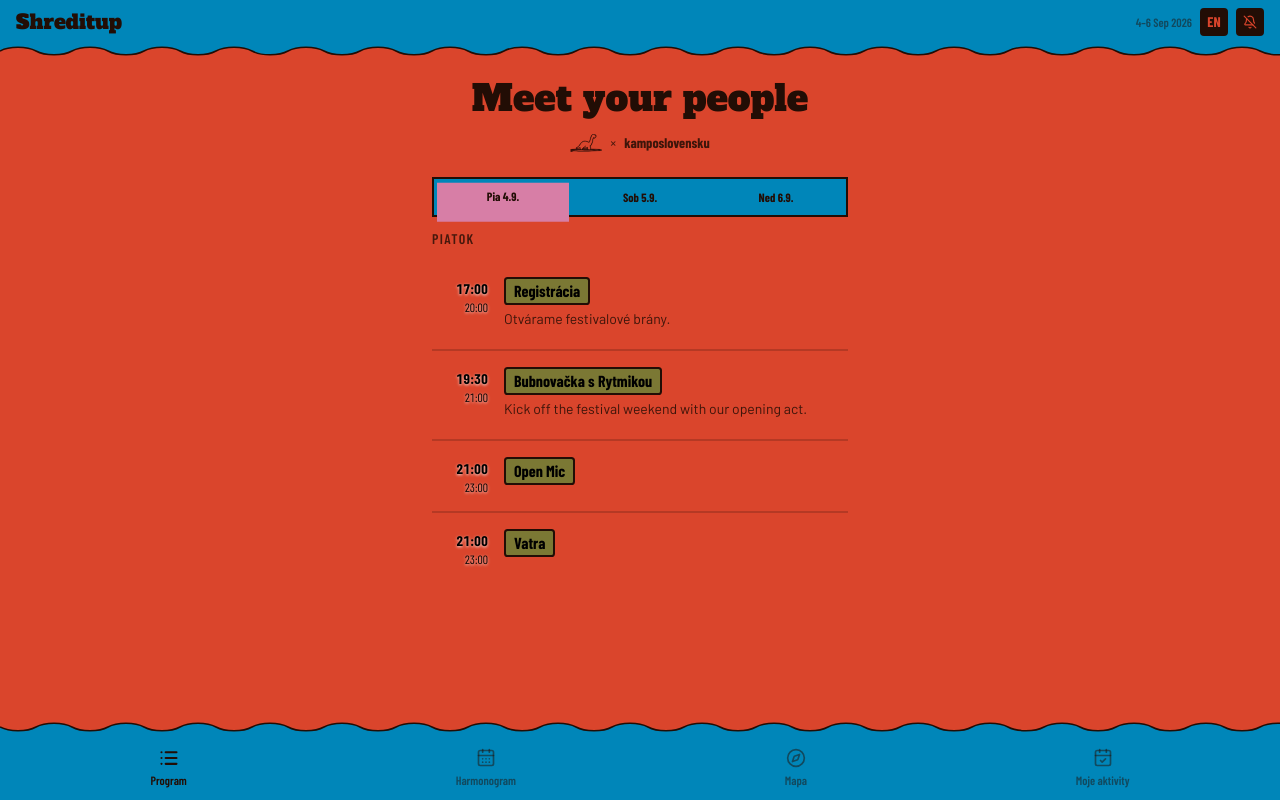
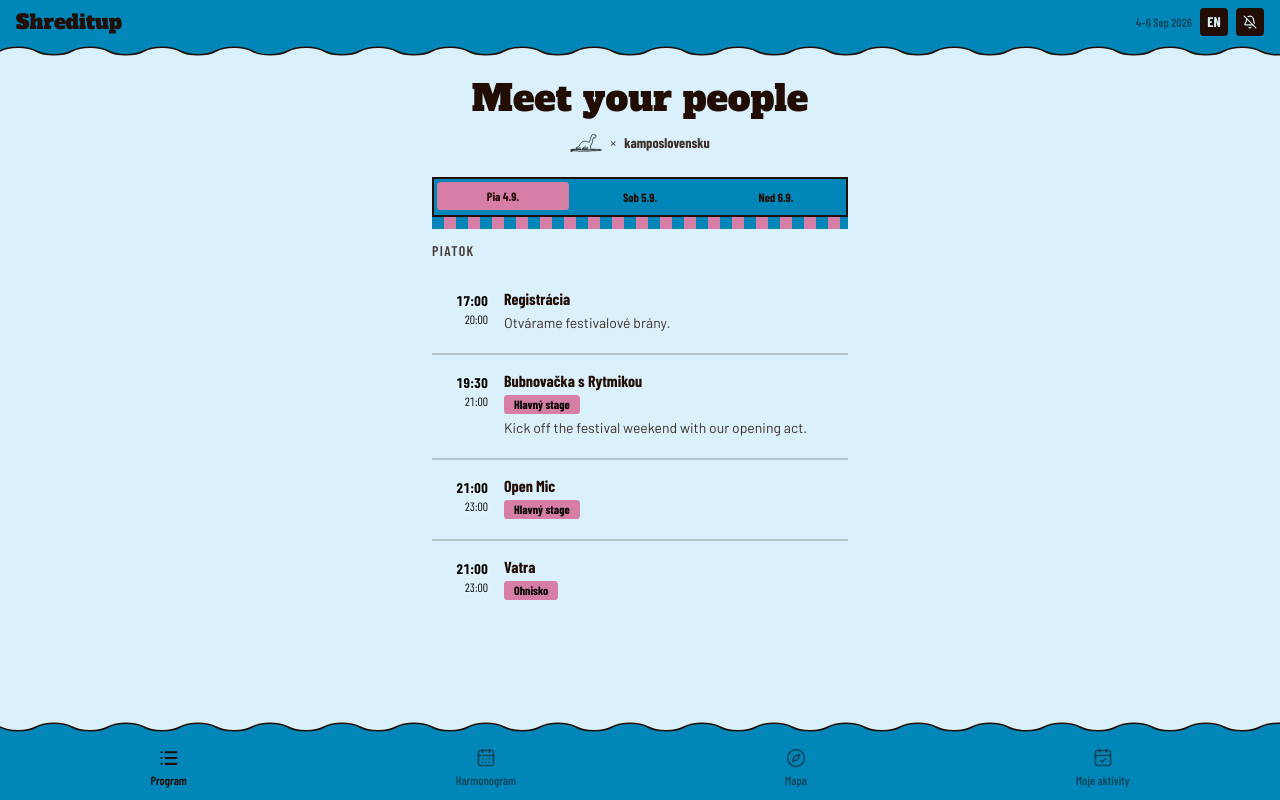
Before and after one commit to nikoleta01/shreditup, a Next.js app: page /program in a window 1280 px wide. Built offline with nearby package versions, Linux system fonts and the light colour scheme; no server answers.

Commit message:
fix(design): change colors

```diff
--- a/app/globals.css
+++ b/app/globals.css
@@ -39,40 +39,49 @@
   --radius-xl: calc(var(--radius) * 1.4);
 }
 
-/* ── Poster palette — light (orange-drenched) ── */
+/* ── Poster palette — "Light Sky" ──
+   Surface is a pale, cool sky pulled from the poster's own blue; the four
+   poster colors (blue, olive, pink, orange) now live on panels — header/nav,
+   badges, active states — instead of drenching the whole screen. Dark-brown
+   ink stays the body text everywhere, hitting ~11:1 on the pale field. */
 :root {
-  /* brand colors */
+  /* brand colors — fixed poster palette */
   --orange:  #da452c;
   --blue:    oklch(0.58 0.13 231);
   --pink:    oklch(0.70 0.12 352);
   --olive:   #7b7834;
   --ink:     oklch(0.19 0.04 42);
 
+  /* Surface. To try "Poster Paper" instead, swap the next line for:
+     --surface: oklch(0.955 0.018 78);   (warm off-white, ~12:1) */
+  --surface:       oklch(0.945 0.028 226);  /* pale sky — #daf1fb */
+  --surface-tint:  oklch(0.90 0.03 226);    /* subtle panel / hover / input fill */
+
   /* semantic tokens */
-  --background:          var(--orange);
+  --background:          var(--surface);
   --foreground:          var(--ink);
   --card:                var(--blue);
   --card-foreground:     var(--ink);
-  --popover:             var(--orange);
+  --popover:             var(--surface);
   --popover-foreground:  var(--ink);
   --primary:             var(--olive);
   --primary-foreground:  var(--ink);
   --secondary:           var(--pink);
   --secondary-foreground: var(--ink);
-  --muted:              oklch(0.54 0.16 32);
-  --muted-foreground:    oklch(0.35 0.05 42);
+  --muted:              var(--surface-tint);
+  --muted-foreground:    oklch(0.40 0.045 42);
   --accent:              var(--pink);
   --accent-foreground:   var(--ink);
   --destructive:         oklch(0.577 0.245 27.325);
   --border:              var(--ink);
-  --input:               oklch(0.54 0.16 32);
+  --input:               var(--surface-tint);
   --ring:                var(--ink);
   --radius:              0.375rem;
 
   --sidebar:             var(--olive);
   --sidebar-foreground:  var(--ink);
   --sidebar-primary:     var(--ink);
-  --sidebar-primary-foreground: var(--orange);
+  --sidebar-primary-foreground: var(--surface);
   --sidebar-accent:      var(--pink);
   --sidebar-accent-foreground: var(--ink);
   --sidebar-border:      var(--ink);
@@ -95,7 +104,7 @@
 
 /* ── Poster stripe divider ── */
 .stripe-divider {
-  height: 8px;
+  height: 12px;
   background-image: repeating-linear-gradient(
     90deg,
     var(--blue) 0px,
--- a/app/layout.tsx
+++ b/app/layout.tsx
@@ -49,7 +49,7 @@ export const viewport: Viewport = {
   userScalable: false,
   viewportFit: "cover",
   themeColor: [
-    { media: "(prefers-color-scheme: light)", color: "#d95a28" },
+    { media: "(prefers-color-scheme: light)", color: "#3D8DC5" },
     { media: "(prefers-color-scheme: dark)", color: "#241008" },
   ],
 };
--- a/app/program/page.tsx
+++ b/app/program/page.tsx
@@ -48,8 +48,20 @@ function ProgramCard({
         </span>
       </div>
       <div className="flex-1 space-y-1 pb-1">
-        <div className="flex flex-wrap items-center gap-2">
-          <WaveChip className="text-base">{p.title}</WaveChip>
+        <div>
+          <h3
+            className="text-base font-bold leading-tight text-foreground"
+            style={{ fontFamily: "var(--font-barlow-condensed)" }}
+          >
+            {p.title}
+          </h3>
+          {(p.location || (!p.activityId && p.category === "workshop")) && (
+            <div className="mt-1 flex flex-wrap items-center gap-2">
+              {p.location && (
+                <WaveChip className="text-xs">
+                  {t.locations[p.location]}
+                </WaveChip>
+              )}
               {!p.activityId && p.category === "workshop" && (
                 <span
                   className="text-xs font-bold text-foreground/60"
@@ -57,6 +69,8 @@ function ProgramCard({
                 >
                   {t.noRegistration}
                 </span>
+              )}
+            </div>
           )}
         </div>
         {p.description && (
--- a/components/day-tabs.tsx
+++ b/components/day-tabs.tsx
@@ -11,6 +11,9 @@ export function DayTabs({ activeDay, onChange }: DayTabsProps) {
   const { t } = useLang();
 
   return (
+    // Full-bleed to the screen edge on mobile (cancels the parent's px-4);
+    // sits inside the content column from `sm` up.
+    <div className="-mx-4 sm:mx-0">
       <div className="grid grid-cols-3 gap-1 border-2 border-foreground bg-card p-1">
         {([1, 2, 3] as const).map((day) => (
           <button
@@ -28,11 +31,8 @@ export function DayTabs({ activeDay, onChange }: DayTabsProps) {
             {activeDay === day && (
               <span
                 aria-hidden
-              className="absolute inset-x-0"
+                className="absolute inset-0 rounded-sm"
                 style={{
-                height: "39px",
-                top: "50%",
-                transform: "translateY(-34%)",
                   backgroundColor: "var(--secondary)",
                   zIndex: -1,
                 }}
@@ -42,5 +42,9 @@ export function DayTabs({ activeDay, onChange }: DayTabsProps) {
           </button>
         ))}
       </div>
+
+      {/* Poster stripe band — frames the picker like the poster's bottom edge */}
+      <div className="stripe-divider border-foreground" aria-hidden />
+    </div>
   );
 }
--- a/components/wave-chip.tsx
+++ b/components/wave-chip.tsx
@@ -1,7 +1,15 @@
-export function WaveChip({ children, className }: { children: React.ReactNode; className?: string }) {
+export function WaveChip({
+  children,
+  className,
+}: {
+  children: React.ReactNode;
+  className?: string;
+}) {
   return (
     <span
-      className={`inline-block rounded-sm border-2 border-foreground bg-primary px-2 py-0.5 font-bold leading-tight text-black${className ? ` ${className}` : ""}`}
+      className={`inline-block rounded-sm bg-secondary px-2.5 py-0.5 font-bold leading-tight text-black${
+        className ? ` ${className}` : ""
+      }`}
       style={{
         fontFamily: "var(--font-barlow-condensed)",
       }}
--- a/lib/data.ts
+++ b/lib/data.ts
@@ -3,7 +3,7 @@ export type Category = "music" | "workshop" | "registration" | "info";
 
 // Where an item happens. Stored as a key, not a label — the display string is
 // resolved per language via `t.locations[key]` in i18n.ts.
-export type LocationKey = "mainStage" | "skatepark";
+export type LocationKey = "mainStage" | "skatepark" | "bonfire";
 
 export type ProgramItem = {
   id: string;
@@ -77,7 +77,7 @@ export const program: ProgramItem[] = [
     startTime: "21:00",
     endTime: "23:00",
     category: "music",
-    location: "mainStage",
+    location: "bonfire",
   },
 
   // Day 2 — Saturday
@@ -176,6 +176,8 @@ export function getProgramByDay(day: 1 | 2 | 3) {
 // (their capacity + registrations live in the DB `activities` table, keyed by
 // that id). Everything displayable about them — title, day, time, description —
 // is resolved here from the program: the single source of truth.
-export function getRegisterableActivity(activityId: string): ProgramItem | undefined {
+export function getRegisterableActivity(
+  activityId: string,
+): ProgramItem | undefined {
   return program.find((p) => p.activityId === activityId);
 }
--- a/lib/i18n.ts
+++ b/lib/i18n.ts
@@ -18,6 +18,7 @@ export const translations = {
     locations: {
       mainStage: "Hlavný stage",
       skatepark: "Skatepark",
+      bonfire: "Ohnisko",
     } satisfies Record<LocationKey, string>,
     install: {
       title: "Pridaj na plochu",
@@ -53,6 +54,7 @@ export const translations = {
     locations: {
       mainStage: "Main Stage",
       skatepark: "Skatepark",
+      ohnisko: "Campfire",
     } satisfies Record<LocationKey, string>,
     install: {
       title: "Add to Home Screen",
```
Also changed, not shown: 1 other file (tests, documents, lock files or other folders). Lines whose indentation alone changed are shown as unchanged.
